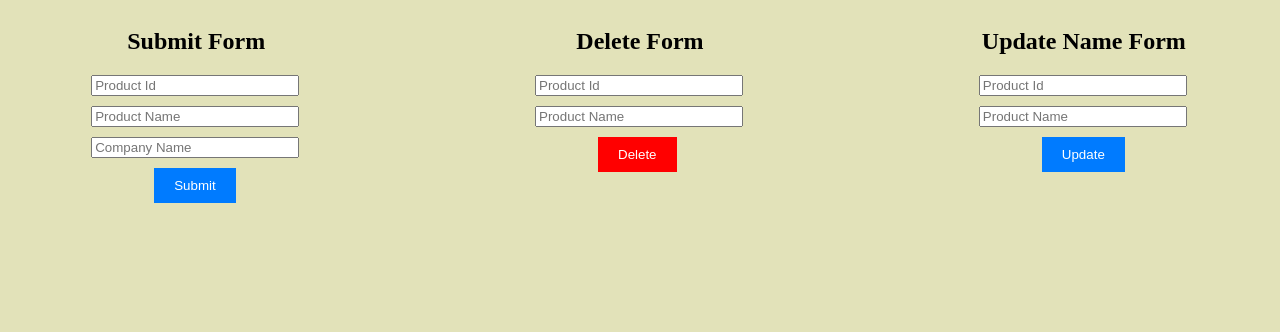
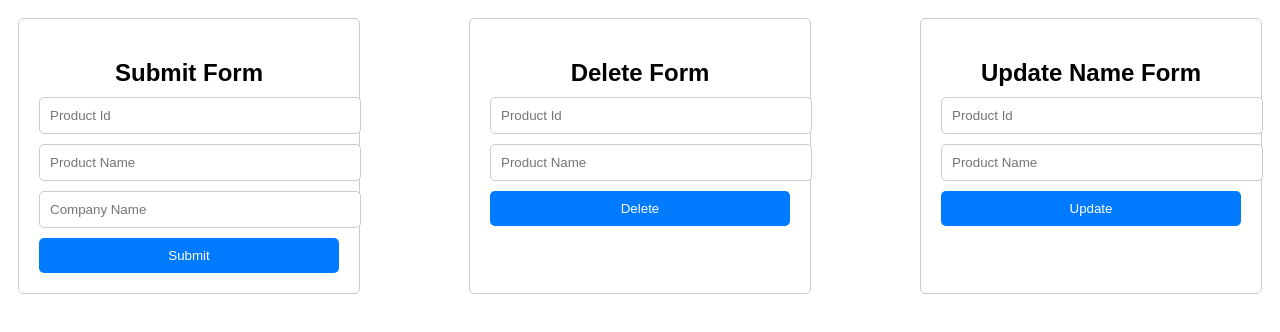
Before and after one commit to Ashed2127/Mysql-part-2-create-insert-retreive-data, a website: page index.html in a window 1280 px wide. Drawn offline with Linux system fonts and the light colour scheme.

Commit message:
beautiful form using bard

```diff
--- a/css/style.css
+++ b/css/style.css
@@ -1,37 +1,42 @@
-body{
-   background-color: rgb(226, 226, 185);
-
-
-}
-.container {
-  background-color: rgb(226, 226, 185);
-  display: flex;
-  justify-content: space-between;
-  margin: auto 5%;
-}
-.form-container {
-  background-color: rgb(226, 226, 185);
-
-  width: 250px;
+/* Global styles */
+body {
+  font-family: sans-serif;
 }
 
-form {
-  margin: 20px;
+.container {
+  display: flex;
+  flex-wrap: wrap;
+  justify-content: space-between;
 }
 
-input {
-  width: 200px;
+/* Form styles */
+.form-container {
+  width: 300px;
+  margin: 10px;
+  padding: 20px;
+  border: 1px solid #ccc;
+  border-radius: 5px;
+}
+
+.form-container h2 {
+  text-align: center;
   margin-bottom: 10px;
 }
 
-button {
+.form-container input {
+  width: 100%;
+  padding: 10px;
+  border: 1px solid #ccc;
+  border-radius: 5px;
+  margin-bottom: 10px;
+}
+
+.form-container button {
+  width: 100%;
+  padding: 10px;
   background-color: #007bff;
   color: white;
-  padding: 10px 20px;
   border: none;
+  border-radius: 5px;
   cursor: pointer;
-  margin: auto 30%;
 }
-h2 {
-  text-align: center;
-}
--- a/index.html
+++ b/index.html
@@ -23,7 +23,7 @@
       <br />
       <input type="text" name="product_name" placeholder="Product Name" />
       <br />
-      <button type="submit" style="background-color: red">Delete</button>
+      <button type="submit">Delete</button>
     </form>
 </div>
 
@@ -37,6 +37,8 @@
     </form>
 </div>
 
+
     </div>
+
   </body>
 </html>
```
Also changed, not shown: app.js (+0 -13 lines).
